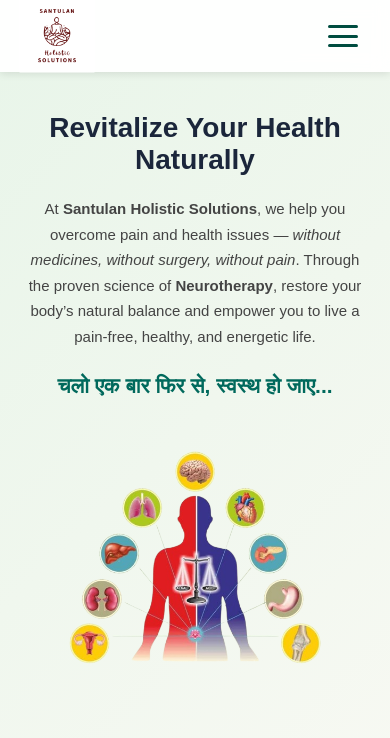
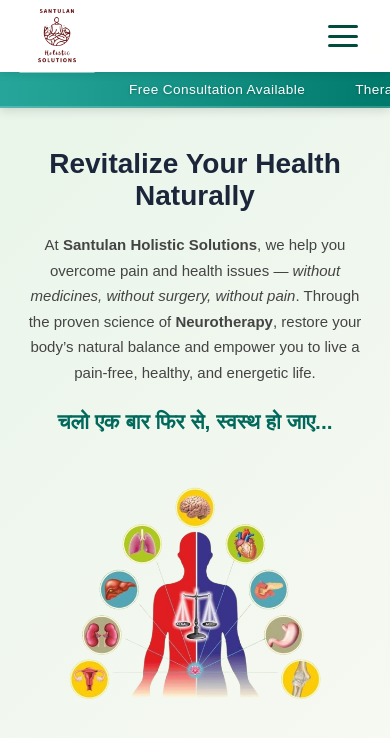
Before and after one commit to shristiigupta/nt2, a React (Create React App) app: page / in a window 390 px wide. Shown: the top 738 px of the page. Built offline with nearby package versions, Linux system fonts and the light colour scheme; no server answers; the HTML template or start-up script is replaced by a standard one.

Commit message:
herocorousel

```diff
--- a/package.json
+++ b/package.json
@@ -8,6 +8,7 @@
     "html2canvas": "^1.4.1",
     "jspdf": "^3.0.3",
     "jspdf-autotable": "^5.0.2",
+    "lucide-react": "^0.553.0",
     "react": "^19.0.0",
     "react-calendar": "^6.0.0",
     "react-dom": "^19.0.0",
--- a/src/App.js
+++ b/src/App.js
@@ -18,11 +18,13 @@
 import HeroCarousel from "./components/HeroCarousel";
 
 import "./App.css";
+import FlashScroll from "./components/FlashScroll";
 
 function App() {
   return (
     <Router>
       <Navbar />
+      <FlashScroll />
       <Routes>
         <Route
           path="/"
--- /dev/null
+++ b/src/components/FlashScroll.css
@@ -0,0 +1,82 @@
+.flash-scroll {
+  width: 100%;
+  position: relative;
+  overflow: hidden;
+  background: linear-gradient(90deg, #00796b, #009688, #26a69a, #00796b);
+  background-size: 300% 300%;
+  animation: gradientMove 12s ease infinite;
+  color: #ffffff;
+  height: 42px;
+  display: flex;
+  align-items: center;
+  font-size: 1rem;
+  font-weight: 500;
+  letter-spacing: 0.4px;
+  border-bottom: 2px solid rgba(255,255,255,0.2);
+  box-shadow: 0 2px 10px rgba(0,0,0,0.15);
+}
+
+/* smooth gradient animation */
+@keyframes gradientMove {
+  0% { background-position: 0% 50%; }
+  50% { background-position: 100% 50%; }
+  100% { background-position: 0% 50%; }
+}
+
+/* glowing subtle line effect */
+.scroll-glow {
+  position: absolute;
+  top: 0;
+  left: -50%;
+  width: 50%;
+  height: 100%;
+  background: linear-gradient(90deg, rgba(255,255,255,0.25), rgba(255,255,255,0));
+  animation: glowMove 3s linear infinite;
+}
+@keyframes glowMove {
+  0% { left: -50%; }
+  100% { left: 120%; }
+}
+
+/* scrolling text animation */
+.scroll-content {
+  display: inline-block;
+  white-space: nowrap;
+  animation: scroll-left 24s linear infinite;
+  padding-left: 100%;
+}
+
+.scroll-item {
+  display: inline-flex;
+  align-items: center;
+  gap: 8px;
+  margin-right: 80px; /* space between messages */
+  text-shadow: 0 1px 3px rgba(0,0,0,0.25);
+}
+
+.scroll-icon {
+  color: #ffe082;
+  flex-shrink: 0;
+}
+
+/* Keyframes for continuous leftward scroll */
+@keyframes scroll-left {
+  0% { transform: translateX(0%); }
+  100% { transform: translateX(-100%); }
+}
+
+/* Pause scroll on hover */
+.flash-scroll:hover .scroll-content {
+  animation-play-state: paused;
+}
+
+/* Responsive tweaks */
+@media (max-width: 640px) {
+  .flash-scroll {
+    height: 36px;
+    font-size: 0.85rem;
+  }
+  .scroll-item {
+    margin-right: 50px;
+  }
+}
--- /dev/null
+++ b/src/components/FlashScroll.js
@@ -0,0 +1,23 @@
+import React from "react";
+import { Sparkles } from "lucide-react"; // small icon for visual interest
+import "./FlashScroll.css";
+
+export default function FlashScroll() {
+  const messages = [
+    " Free Consultation Available",
+    " Therapy Cost: Customized Package after Evaluation of Patient’s Condition"
+  ];
+
+  return (
+    <div className="flash-scroll">
+      <div className="scroll-content">
+        {messages.map((msg, i) => (
+          <span key={i} className="scroll-item">
+
+            {msg}
+          </span>
+        ))}
+      </div>
+    </div>
+  );
+}
```
Also changed, not shown: 1 other file (tests, documents, lock files or other folders).
